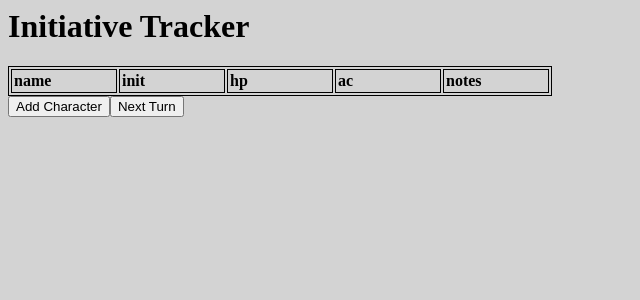
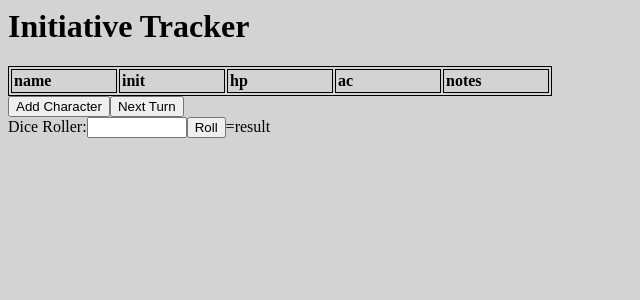
Before and after one commit to parallaxeffect/inittracker, a React app: page / in a window 1280 px wide. Shown: the top 300 px of the page, without its empty margins (0-640 px from the left). Built offline with nearby package versions, Linux system fonts and the light colour scheme.

Commit message:
Add DiceRoller

```diff
--- a/package.json
+++ b/package.json
@@ -21,6 +21,7 @@
   "dependencies": {
     "babel-plugin-transform-decorators-legacy": "^1.3.4",
     "babel-plugin-transform-object-rest-spread": "^6.26.0",
+    "d20": "^1.4.1",
     "react": "^16.0.0",
     "react-dom": "^16.0.0",
     "react-redux": "^5.0.6",
--- a/src/app.jsx
+++ b/src/app.jsx
@@ -10,6 +10,7 @@ import {addCharacter} from './redux/characters.jsx'
 import {CharacterList} from './components/CharacterList.jsx'
 import {CharacterAdd} from './components/AddCharacter.jsx'
 import {NextTurn} from './components/NextTurn.jsx'
+import {DiceRoller} from './components/DiceRoller.jsx'
 
 var store = createStore(reducer)
 window.store = store
@@ -22,6 +23,7 @@ class App extends Component  {
         <CharacterList/>
         <CharacterAdd/>
         <NextTurn/>
+        <DiceRoller/>
       </div>
     )
   }
--- /dev/null
+++ b/src/components/DiceRoller.jsx
@@ -0,0 +1,36 @@
+import React from 'react'
+import shortid from 'shortid'
+
+var d20 = require('d20')
+
+export class DiceRoller extends React.Component {
+  constructor () {
+    super()
+    this.state = {
+      roll: "",
+      result: "result"
+    }
+  }
+  render() {
+    const id = shortid.generate();
+
+    const onChange = (e) => {
+      this.setState({
+        roll: e.target.value,
+        result: this.state.result
+      })
+    }
+
+    const roll = () => {
+      this.setState({
+        roll: this.state.roll,
+        result: window.d20.roll(this.state.roll)
+      })
+    }
+    return (<div>Dice Roller:
+        <input id = {id} onChange={(e)=>onChange(e)}/>
+        <button onClick={()=>roll()}>Roll</button>
+        <span>={this.state.result}</span>
+      </div>)
+  }
+}
```
